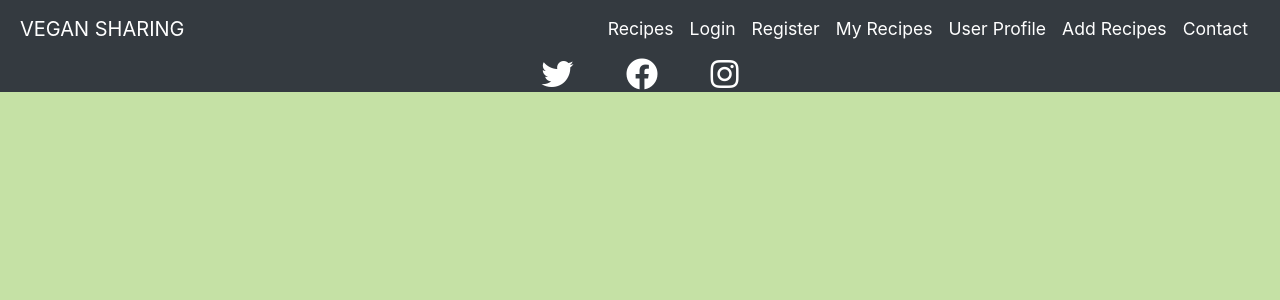
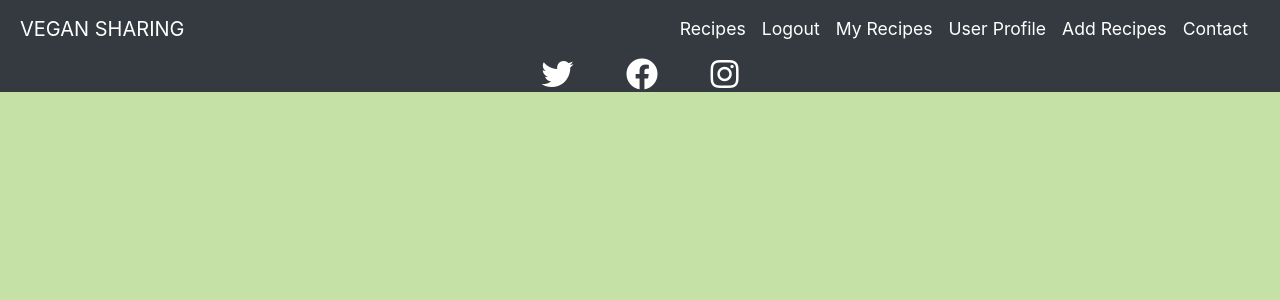
Before and after one commit to dariocharles/vegansharing, a Flask app: page / in a window 1280 px wide. Shown: the top 300 px of the page. Run offline with Flask 2, Linux system fonts and the light colour scheme; the visitor is signed in with stand-in values (Sample User, id 1); data that the repository does not hold is empty; some libraries are stand-ins or nearby versions.

Commit message:
Logout functionality

```diff
--- a/app.py
+++ b/app.py
@@ -85,7 +85,21 @@ def profile(username):
     # grab the session user's username from db
     username = mongo.db.users.find_one(
         {"username": session["user"]})["username"]
-    return render_template("profile.html", username=username)
+
+    if session["user"]:
+        return render_template("profile.html", username=username)
+
+    return redirect(url_for("login"))
+
+
+@app.route("/logout")
+def logout():
+    # remove user from session cookie
+    flash("You have been logged out")
+    session.pop("user")
+    return redirect(url_for("login"))
+    return render_template("login.html")
+
 
 if __name__ == "__main__":
     app.run(host=os.environ.get("IP"),
--- a/templates/base.html
+++ b/templates/base.html
@@ -24,6 +24,26 @@
             <li class="nav-item">
               <a class="nav-link text-white" style="font-size: 1.1rem;" href="about.html">Recipes</a>
             </li>
+
+
+            {% if session.user %}
+                <li class="nav-item">
+                <a class="nav-link text-white" style="font-size: 1.1rem;" href="{{ url_for('login') }}">Logout</a>
+                </li>
+                <a class="nav-link text-white" style="font-size: 1.1rem;" href="membership.html">My Recipes</a>
+                </li>
+                <li class="nav-item">
+                <a class="nav-link text-white" style="font-size: 1.1rem;" href="{{ url_for('profile', username=session['user']) }}">User Profile</a>
+                </li>
+                <li class="nav-item">
+                <a class="nav-link text-white" style="font-size: 1.1rem;" href="membership.html">Add Recipes</a>
+                </li>
+                <li class="nav-item">
+                <a class="nav-link text-white" style="font-size: 1.1rem;" href="contact.html">Contact</a>
+                </li>
+
+            {% else %}
+
             <li class="nav-item">
               <a class="nav-link text-white" style="font-size: 1.1rem;" href="{{ url_for('login') }}">Login</a>
             </li>
@@ -31,17 +51,10 @@
               <a class="nav-link text-white" style="font-size: 1.1rem;" href="{{ url_for('register') }}">Register</a>
             </li>
             <li class="nav-item">
-              <a class="nav-link text-white" style="font-size: 1.1rem;" href="membership.html">My Recipes</a>
-            </li>
-            <li class="nav-item">
-              <a class="nav-link text-white" style="font-size: 1.1rem;" href="{{ url_for('profile', username=session['user']) }}">User Profile</a>
-            </li>
-            <li class="nav-item">
-              <a class="nav-link text-white" style="font-size: 1.1rem;" href="membership.html">Add Recipes</a>
-            </li>
-            <li class="nav-item">
               <a class="nav-link text-white" style="font-size: 1.1rem;" href="contact.html">Contact</a>
             </li>
+
+            {% endif %}
           </ul>
         </div>
     </nav>
@@ -50,7 +63,7 @@
 
 <section>
         <!-- flash messages -->
-    {% for flash_message in get_flashed_messages(register) %}
+    {% for flash_message in get_flashed_messages() %}
          <h1>{{ flash_message }}</h1>
     {% endfor %}
 </section>
```
